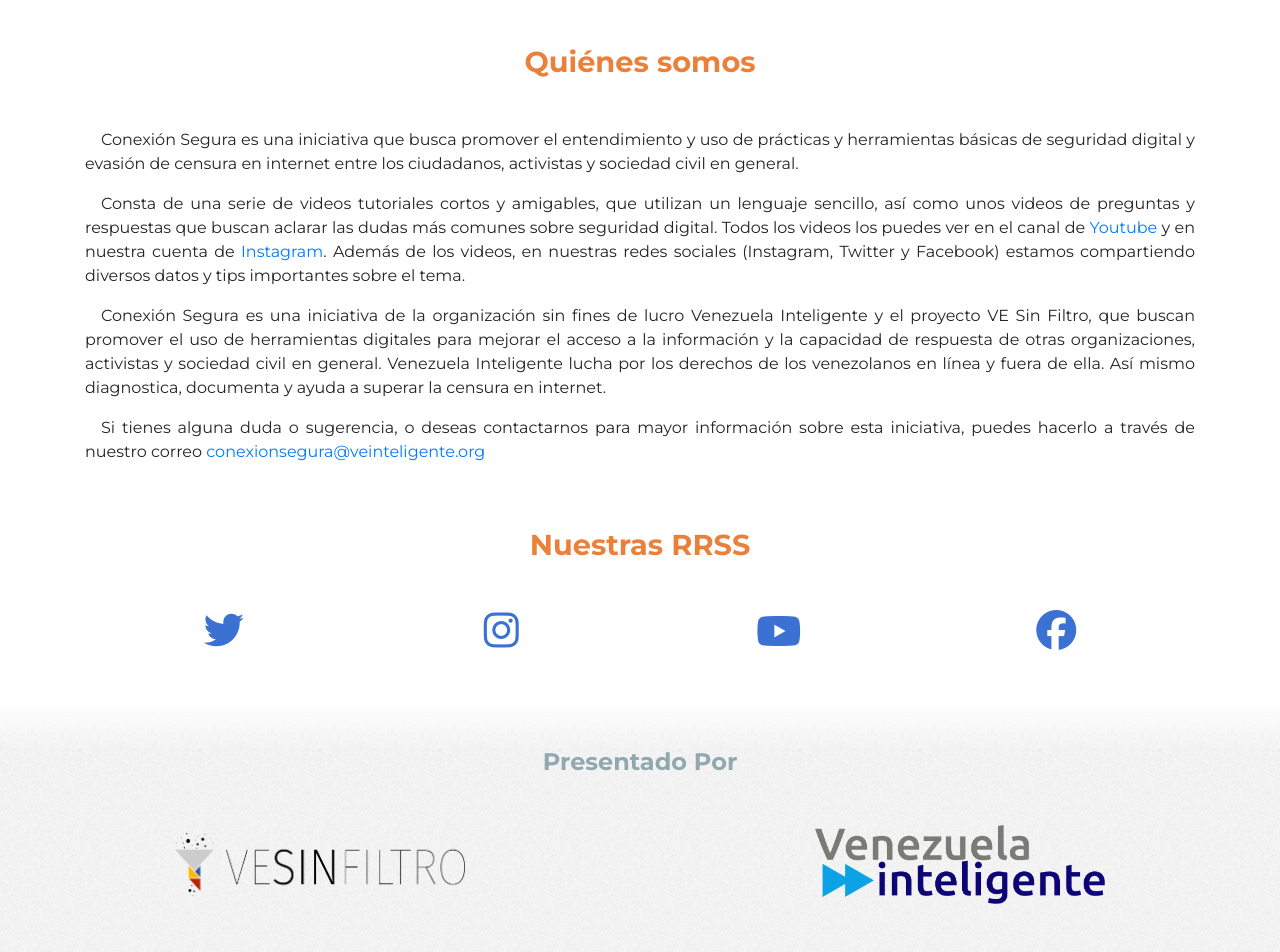
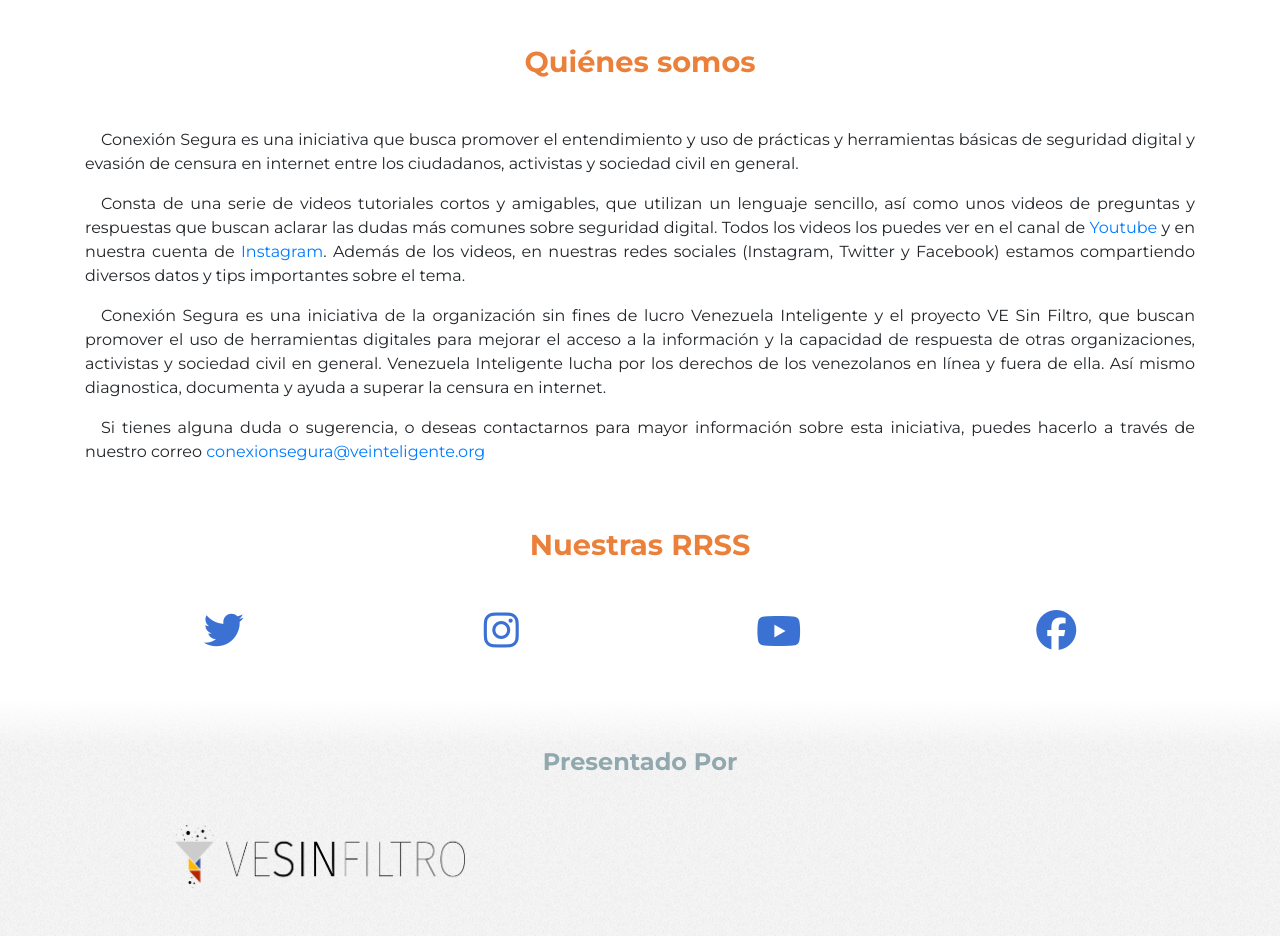
Before and after one commit to VEinteligente/conexion_segura, a Jekyll site: the page built from about.md, in a window 1280 px wide. Shown: the part 283-1235 px from the top of the page. Built offline with Jekyll 4.4.1, drawn with Linux system fonts in a browser that asks for light colours; nearby versions of some CDN libraries; comment, search, counter and statistics services are not loaded.

Commit message:
Update footer.html

```diff
--- a/_includes/footer.html
+++ b/_includes/footer.html
@@ -14,11 +14,6 @@
         />
       </div>
       <div class="col-3 d-flex justify-content-center align-items-center">
-        <img
-          class="img-fluid cs-footer-sponsors"
-          src="./assets/img/vi-logo.png"
-          alt="VENEZUELA INTELIGENTE - LOGO"
-        />
       </div>
     </section>
   </footer>
```
